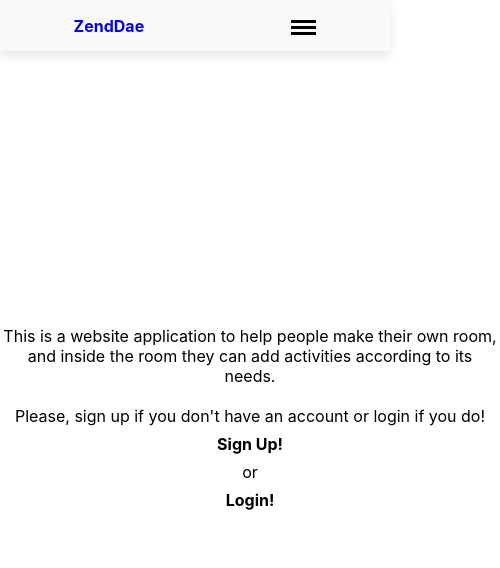
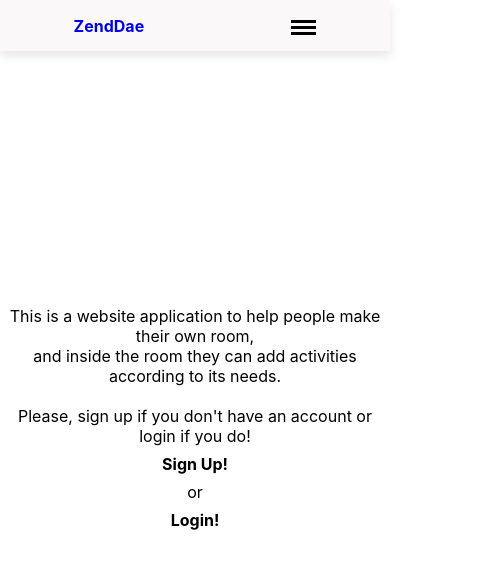
Before and after one commit to church-project-one/unsere-raum-client, a React (Create React App) app: page / in a window 390 px wide. Shown: the top 568 px of the page, 500 px wide, since content can reach past the window. Built offline with nearby package versions, Linux system fonts and the light colour scheme.

Commit message:
styling home page

```diff
--- a/src/App.css
+++ b/src/App.css
@@ -560,11 +560,6 @@ table tbody tr td {
     margin-bottom: 0.5em;
   }
 
-  #home-page {
-    width: 500px;
-    margin: 0 auto;
-  }
-
   .myhome-page-nav {
     margin-top: 4.5em;
     position: static;
```
